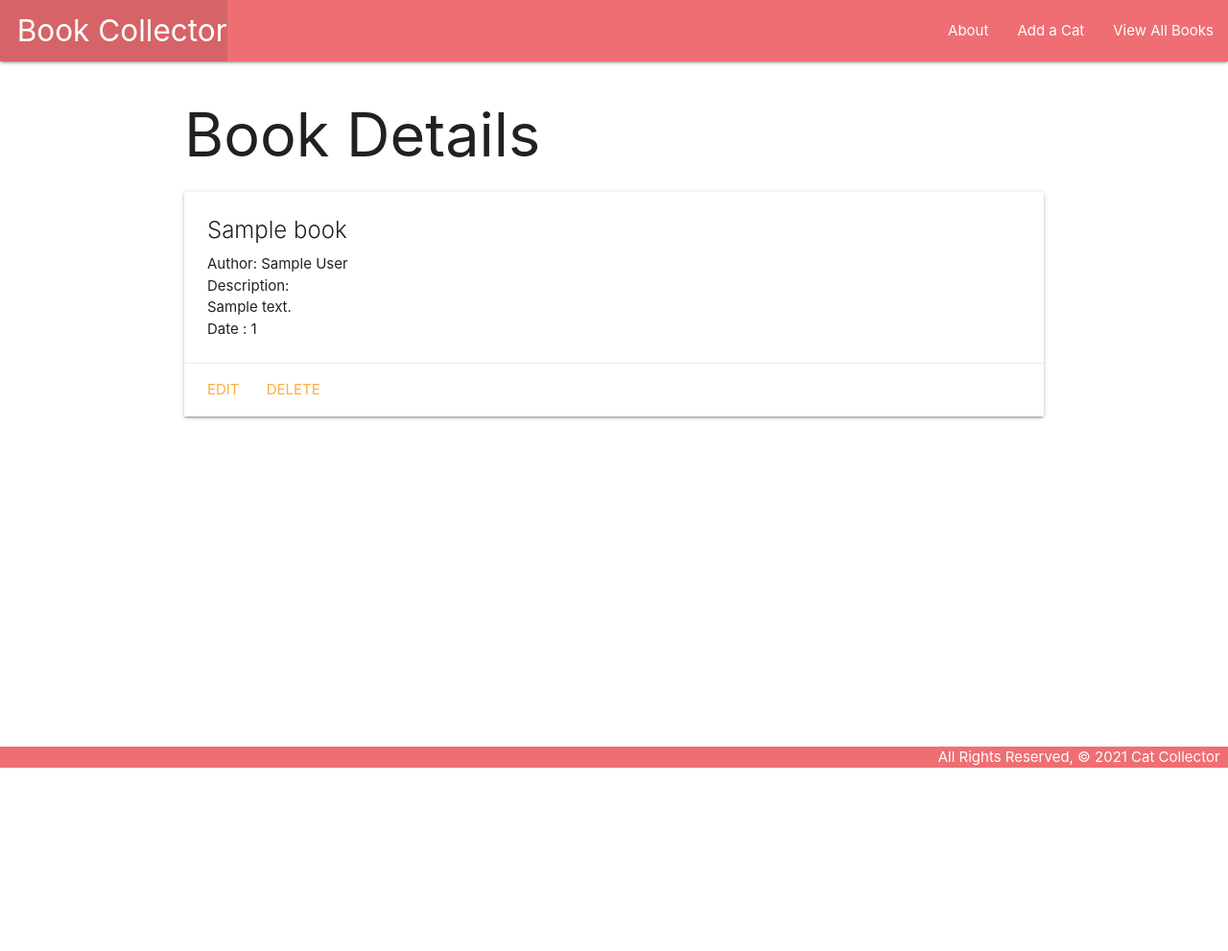
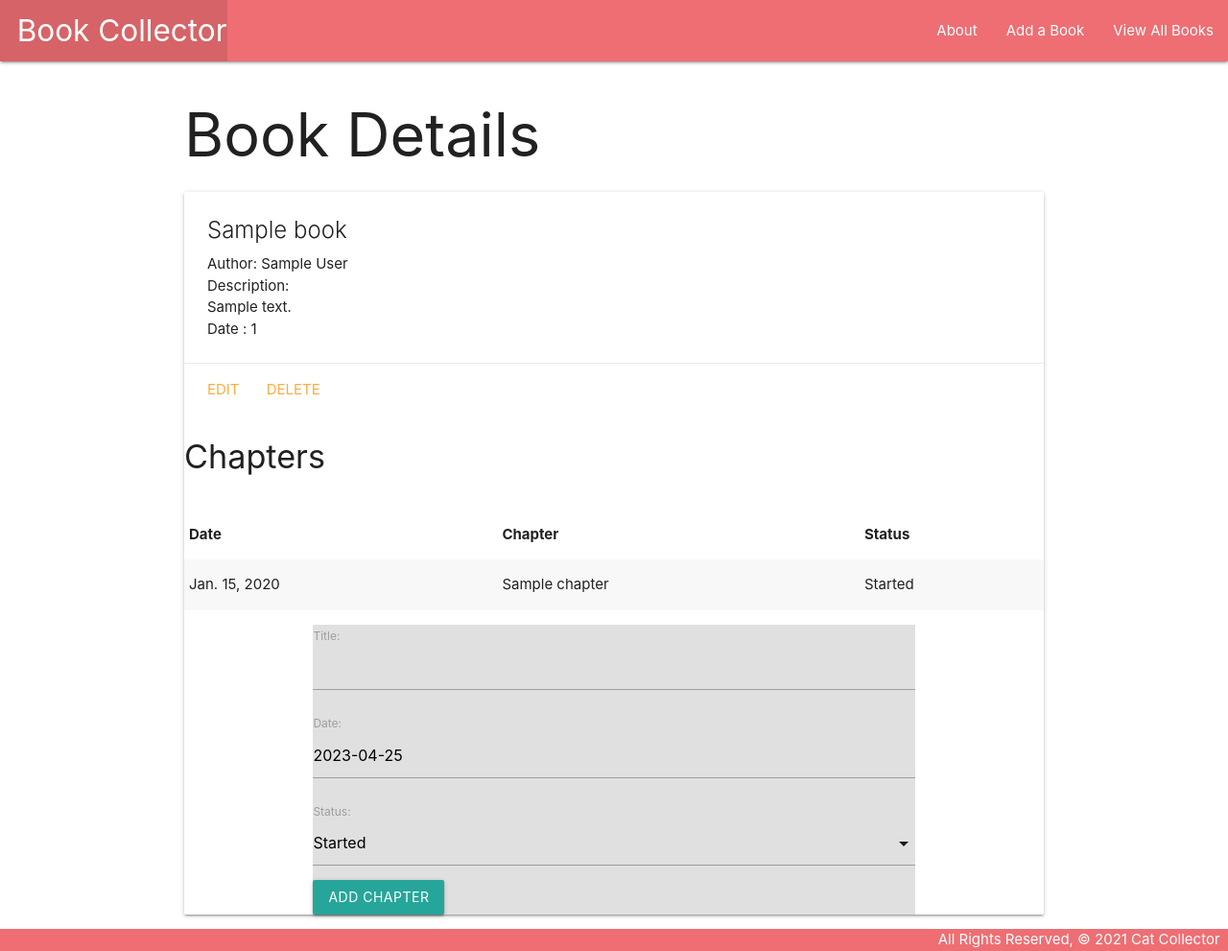
Before and after one commit to enricoxs01/books, a Django app: page /books/1/ in a window 1280 px wide. Shown: the whole page at 96% size. Before the commit the page ends 800 px from the top, so only its background shows below. Run offline with Django 4.2, Linux system fonts and the light colour scheme; tables that the repository leaves empty hold one stand-in row (values such as "Sample post").

Commit message:
completed section 4

```diff
--- a/main_app/admin.py
+++ b/main_app/admin.py
@@ -1,7 +1,6 @@
 from django.contrib import admin
-from .models import Book
+from .models import *
 
 # Register your models here.
 admin.site.register(Book)
-
-# Register your models here.
+admin.site.register(Chapter)
--- /dev/null
+++ b/main_app/forms.py
@@ -0,0 +1,7 @@
+from django.forms import ModelForm
+from .models import Chapter
+
+class ChapterForm(ModelForm):
+  class Meta:
+    model = Chapter
+    fields = ['title', 'date','status']
--- a/main_app/models.py
+++ b/main_app/models.py
@@ -1,6 +1,11 @@
 from django.db import models
 from django.urls import reverse
 
+STATUS = (
+    ('S','Started'),
+    ('P', 'In Progress'),
+    ('C', 'Completed')
+)
 
 # Create your models here.
 class Book(models.Model):
@@ -14,3 +19,23 @@ class Book(models.Model):
 
     def get_absolute_url(self):
         return reverse('detail', kwargs={'book_id': self.id})
+
+class Chapter (models.Model):
+    title = models.CharField(max_length = 200)
+    date = models.DateField()
+    status = models.CharField(
+        max_length = 1,
+        choices = STATUS,
+        default= STATUS[0][0])
+    book = models.ForeignKey(Book, on_delete=models.CASCADE)
+
+
+    def __str__(self):
+       return f"{self.get_status_display()} on {self.date}"
+
+    class Meta:
+        ordering = ['-date']
+
+class Bookmark (models.Model):
+    page = models.PositiveIntegerField()
+    note = models.CharField(max_length = 100)
--- a/main_app/static/css/style.css
+++ b/main_app/static/css/style.css
@@ -12,3 +12,8 @@ body {
     padding-top: 0;
     text-align: right;
   }
+
+  .add_chapter {
+    background-color: lightgray;
+    margin: 10%
+  }
--- a/main_app/templates/base.html
+++ b/main_app/templates/base.html
@@ -9,6 +9,7 @@
   <title>Book Collector</title>
   <link rel="stylesheet" href="https://cdnjs.cloudflare.com/ajax/libs/materialize/1.0.0/css/materialize.min.css">
   <link rel="stylesheet" type="text/css" href="{% static 'css/style.css' %}">
+  <script src="https://cdnjs.cloudflare.com/ajax/libs/materialize/1.0.0/js/materialize.min.js"></script>
 </head>
 <body>
   <header class="navbar-fixed">
@@ -19,7 +20,7 @@
         </ul>
         <ul class="right">
           <li><a href="{% url 'about'%}">About</a></li>
-          <li><a href="{% url 'book_create' %}">Add a Cat</a></li>
+          <li><a href="{% url 'book_create' %}">Add a Book</a></li>
           <li><a href="{% url 'index'%}">View All Books</a></li>
         </ul>
       </div>
--- a/main_app/templates/books/detail.html
+++ b/main_app/templates/books/detail.html
@@ -2,6 +2,7 @@
 {% block content %}
 
 <h1>Book Details</h1>
+<div class="col s6">
 
   <div class="card">
     <div class="card-content">
@@ -14,6 +15,46 @@
       <a href="{% url 'book_update' book.id %}">Edit</a>
       <a href="{% url 'book_delete' book.id %}">Delete</a>
     </div>
+    <div class="col s6">
+      <table class="striped">
+        <h4> Chapters </h4>
+        <thead>
+          <tr><th>Date</th><th>Chapter</th><th>Status</th></tr>
+        </thead>
+        <tbody>
+          {% for ch in book.chapter_set.all %}
+            <tr>
+            <td>{{ch.date}}</td>
+            <td>{{ch.title}}</td>
+            <td>{{ch.get_status_display}}</td>
+            </tr>
+          {% endfor %}
+        </tbody>
+        <br>
+      </table>
+    </div>
+    <div class = "container grey lighten-2">
+        <form action="{% url 'add_chapter' book.id %}" method="POST" >
+          {% csrf_token %}
+          {{ chapter.as_p }}
+         <input type="submit" class="btn" value="Add Chapter">
+        </form>
+    </div>
+  </div>
 </div>
 
+<script>
+  const dateEl = document.getElementById('id_date');
+  // M is Materialize's global variable
+  M.Datepicker.init(dateEl, {
+    format: 'yyyy-mm-dd',
+    defaultDate: new Date(),
+    setDefaultDate: true,
+    autoClose: true
+  });
+
+  const selectEl = document.getElementById('id_status');
+  M.FormSelect.init(selectEl);
+</script>
+
 {% endblock %}
--- a/main_app/urls.py
+++ b/main_app/urls.py
@@ -11,4 +11,6 @@ urlpatterns = [
     path('books/create/', views.BookCreate.as_view(), name='book_create'),
     path('books/<int:pk>/update/', views.BookUpdate.as_view(), name='book_update'),
     path('books/<int:pk>/delete/', views.BookDelete.as_view(), name='book_delete'),
+    path('cats/<int:book_id>/add_chapter/', views.add_chapter, name='add_chapter'),
+
 ]
--- a/main_app/views.py
+++ b/main_app/views.py
@@ -1,7 +1,8 @@
-from django.shortcuts import render
+from django.shortcuts import render,redirect
 from .models import Book
 from django.views.generic import ListView
 from django.views.generic.edit import CreateView, UpdateView, DeleteView
+from .forms import ChapterForm
 
 
 
@@ -21,7 +22,19 @@ def book_index(request):
 
 def book_detail(request, book_id):
   book = Book.objects.get(id=book_id)
-  return render(request, 'books/detail.html', { 'book': book })
+  chapter_form = ChapterForm()
+  return render(request, 'books/detail.html', { 'book': book, 'chapter': chapter_form })
+
+
+def add_chapter(request, book_id):
+  form = ChapterForm(request.POST)
+  # validate the form
+  if form.is_valid():
+   #add foreign key to chapter
+    new_chapter = form.save(commit=False)
+    new_chapter.book_id = book_id
+    new_chapter.save()
+  return redirect('detail', book_id=book_id)
 
 class BookCreate(CreateView):
   model = Book
```
Also changed, not shown: main_app/migrations/0002_chapters.py (added), main_app/migrations/0003_chapter_delete_chapters.py (added), main_app/migrations/0004_chapter_book.py (added). Lines whose indentation alone changed are shown as unchanged.
